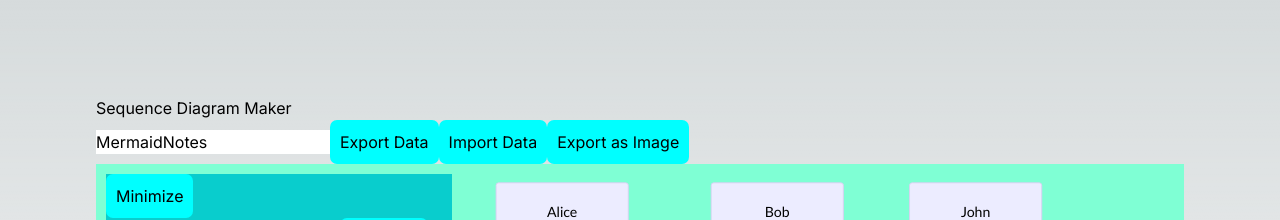
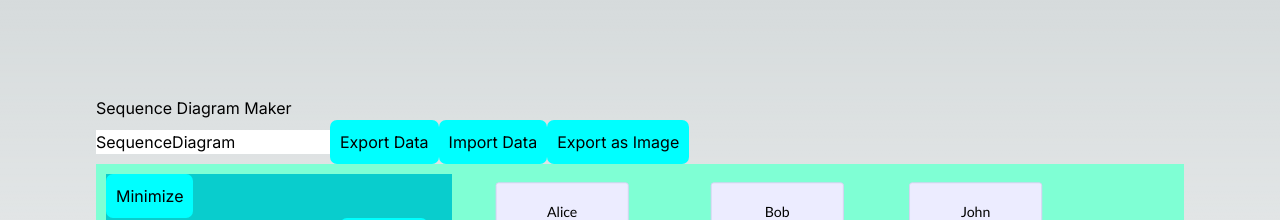
Before and after one commit to RisingSatalite/sequencediagram, a Next.js app: page / in a window 1280 px wide. Shown: the top 220 px of the page. Built offline with nearby package versions, Linux system fonts and the light colour scheme.

Commit message:
Update mermaideditor.js default name

```diff
--- a/src/components/mermaideditor.js
+++ b/src/components/mermaideditor.js
@@ -11,7 +11,7 @@ import { saveAs } from 'file-saver';
 const Mermaid = dynamic(() => import('@/components/mermaid'), { ssr: false });
 
 export default function Editor() {
-  const [name, setName] = useState('MermaidNotes')
+  const [name, setName] = useState('SequenceDiagram')
   const [mermaidChart, setMermaidChart] = useState(`sequenceDiagram
     Alice ->> Bob: Hello Bob, how are you?
     Bob-->>John: How about you John?
```
